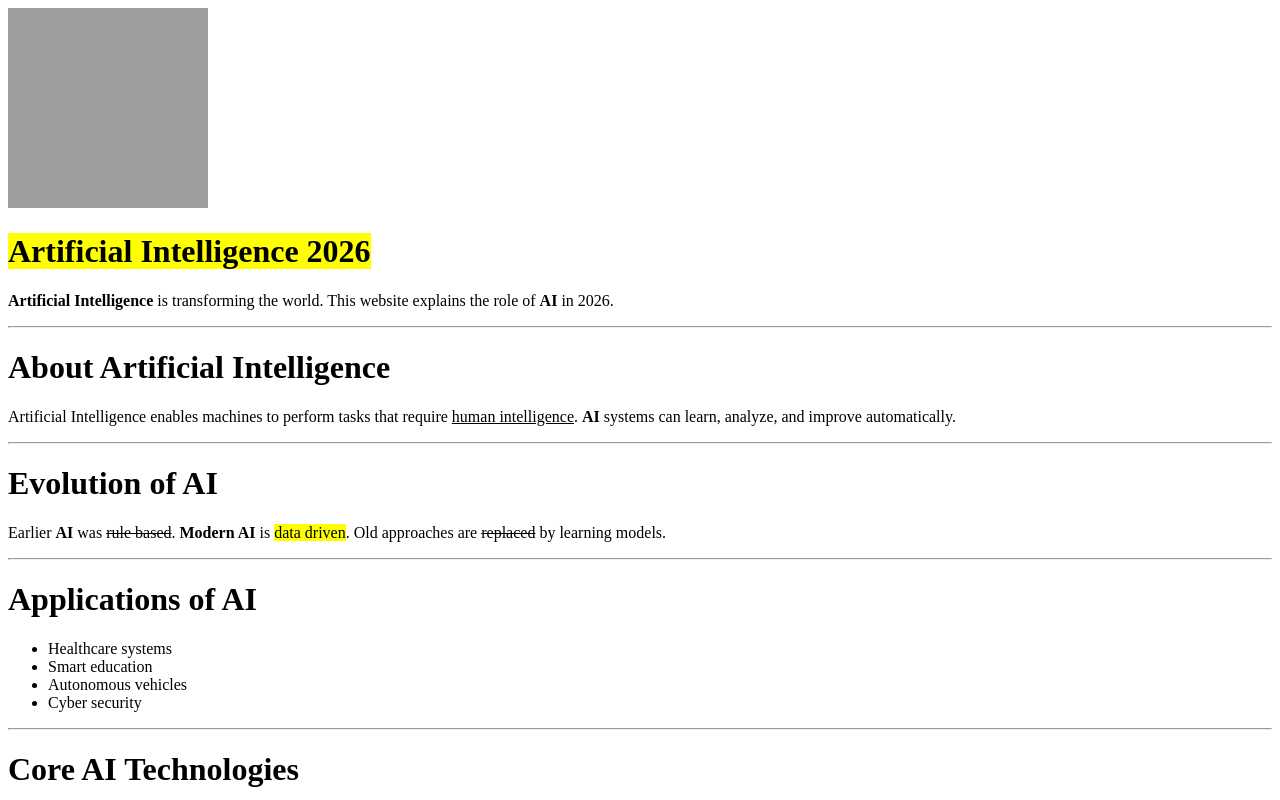
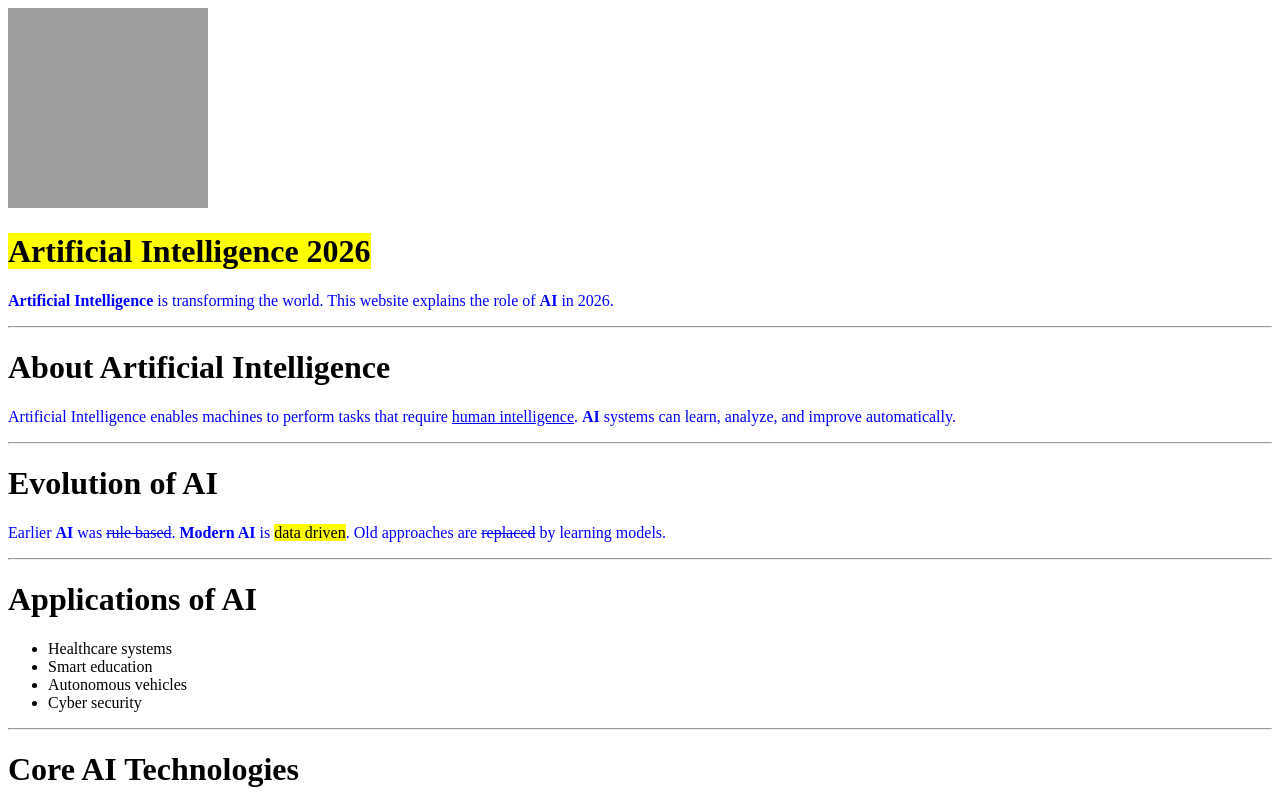
Before and after one commit to rohitkhatri1597/Uses_of_AI, a plain HTML site: page index.html in a window 1280 px wide. Shown: the top 800 px of the page. Drawn offline with Linux system fonts and the light colour scheme; grey boxes are pictures that could not be loaded.

Commit message:
Update index.html

```diff
--- a/index.html
+++ b/index.html
@@ -3,6 +3,11 @@
     <head>
         <title>Artificial Intelligence 2026</title>
     </head>
+    <style>
+        P{
+            color: blue;
+        }
+    </style>
     <img src="https://images.unsplash.com/photo-1507146153580-69a1fe6d8aa1?q=80&w=2070&auto=format&fit=crop&ixlib=rb-4.1.0&ixid=M3wxMjA3fDB8MHxwaG90by1wYWdlfHx8fGVufDB8fHx8fA%3D%3D" alt="" width="200px" height="200px">
     <body>
         <h1><mark>Artificial Intelligence 2026</mark></h1>
```
